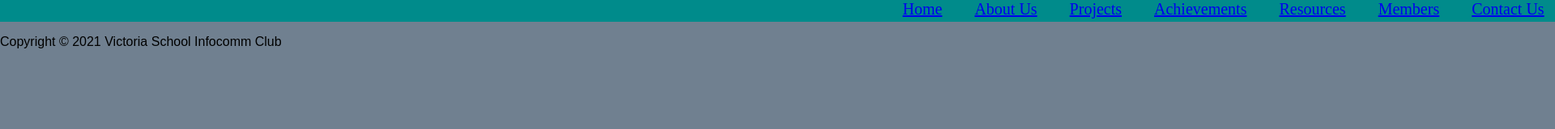
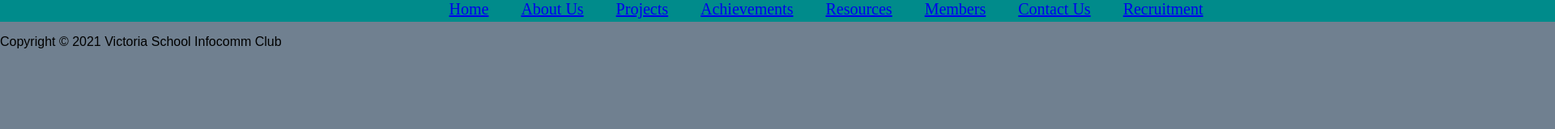
Before and after one commit to VSIFC/vsifc.github.io, a plain HTML site: page index.html in a window 1280 px wide. Shown: the top 160 px of the page at 81% size, 1920 px wide, since content can reach past the window. Drawn offline with Linux system fonts and the light colour scheme.

Commit message:
Update indexstyle.css

```diff
--- a/indexstyle.css
+++ b/indexstyle.css
@@ -18,7 +18,7 @@ body{
   #navbar{
     background-color: darkcyan;
     height  : 1.7em;
-    width : 200em;
+    width : 130em;
     margin-top : 0;
   }
 
```
